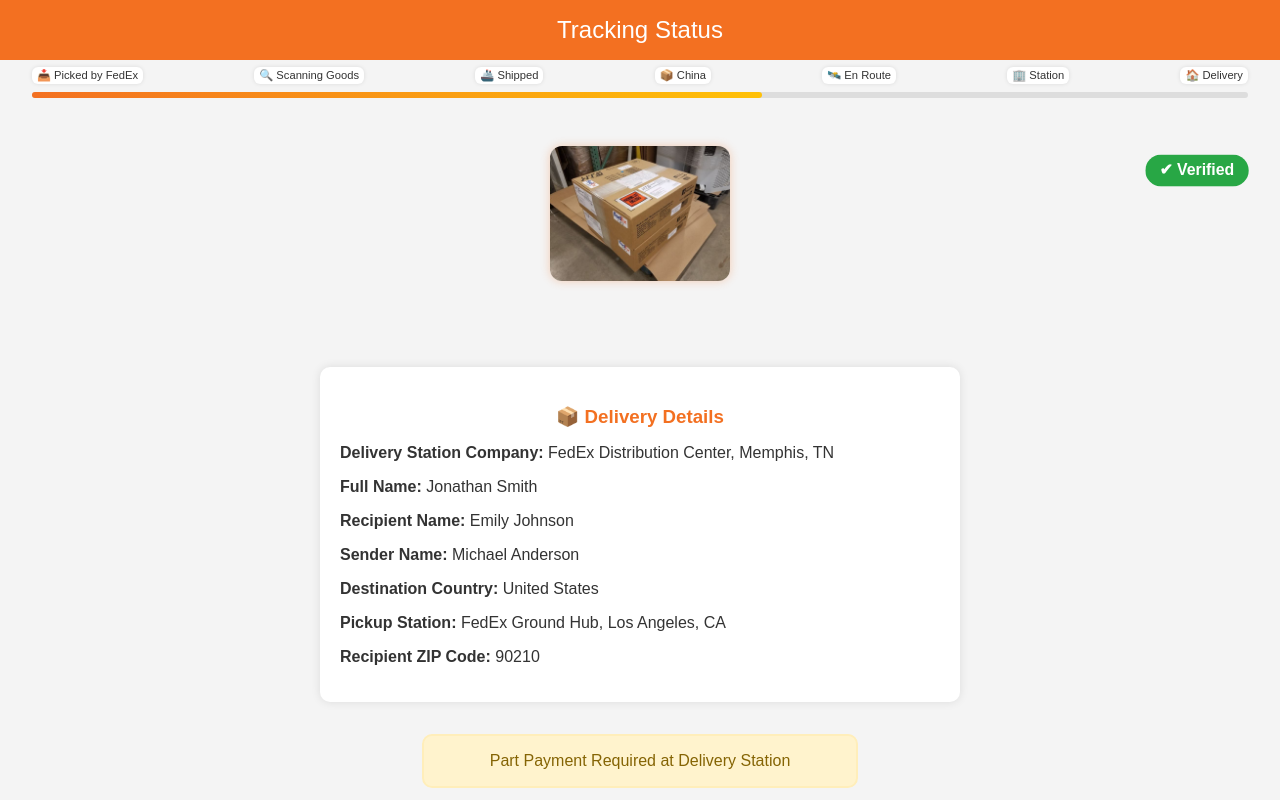
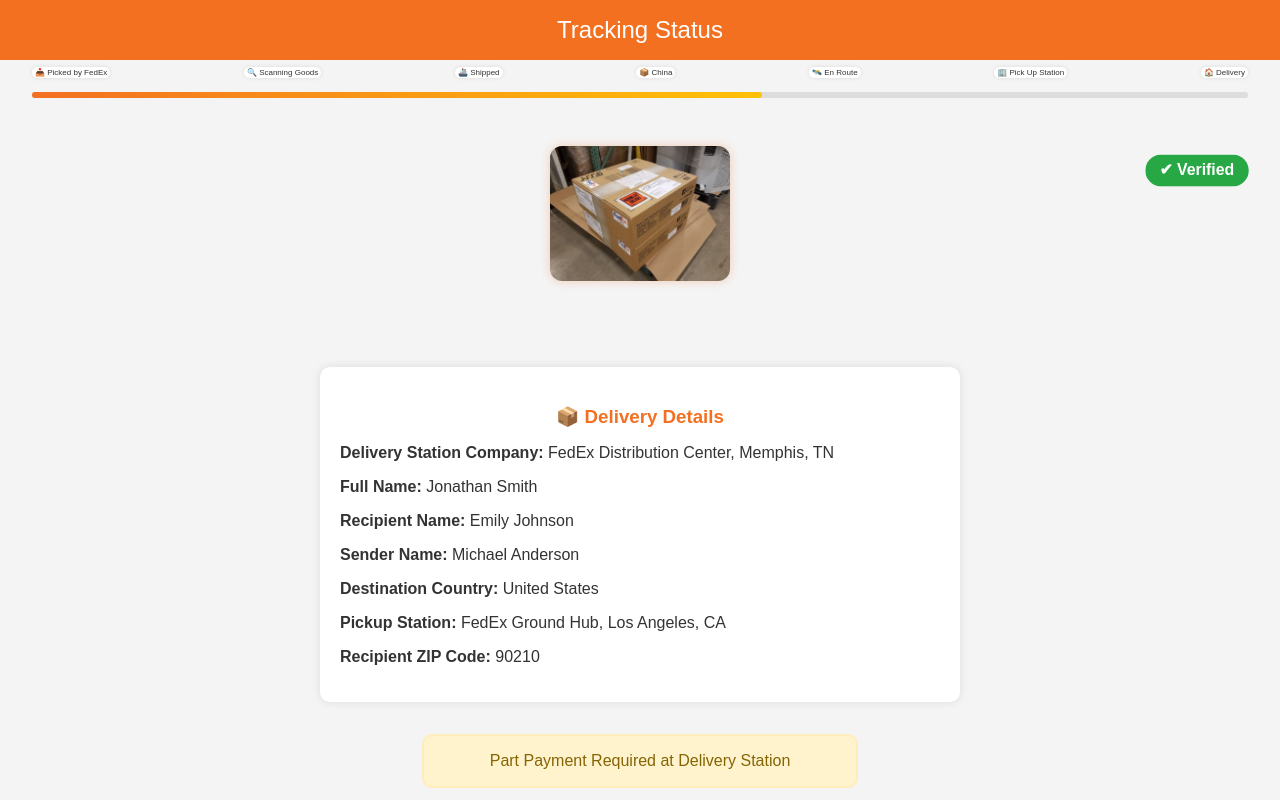
Before and after one commit to Godswilloreva/Fedex, a plain HTML site: page track.html in a window 1280 px wide. Shown: the top 800 px of the page. Drawn offline with Linux system fonts and the light colour scheme.

Commit message:
Add files via upload

```diff
--- a/track.html
+++ b/track.html
@@ -43,13 +43,13 @@
       width: 100%;
       display: flex;
       justify-content: space-between;
-      font-size: 0.7rem;
+      font-size: 0.5rem;
       flex-wrap: nowrap;
     }
 
     .track-icons span {
       background: white;
-      padding: 2px 5px;
+      padding: 1px 3px;
       border-radius: 6px;
       box-shadow: 0 0 4px rgba(0,0,0,0.1);
       white-space: nowrap;
@@ -139,7 +139,7 @@
       <span>🚢 Shipped</span>
       <span>📦 China</span>
       <span>🛰️ En Route</span>
-      <span>🏢 Station</span>
+      <span>🏢 Pick Up Station</span>
       <span>🏠 Delivery</span>
     </div>
   </div>
```
